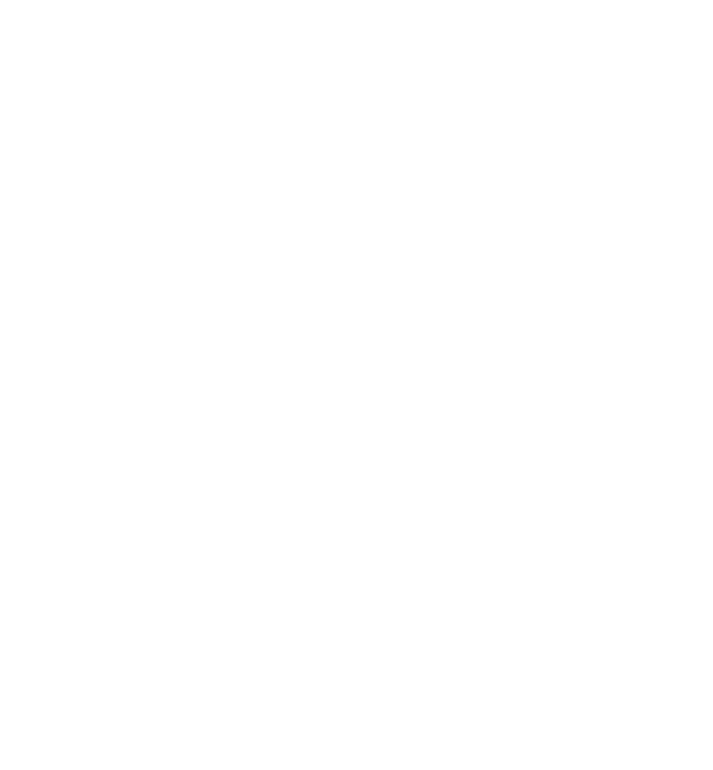
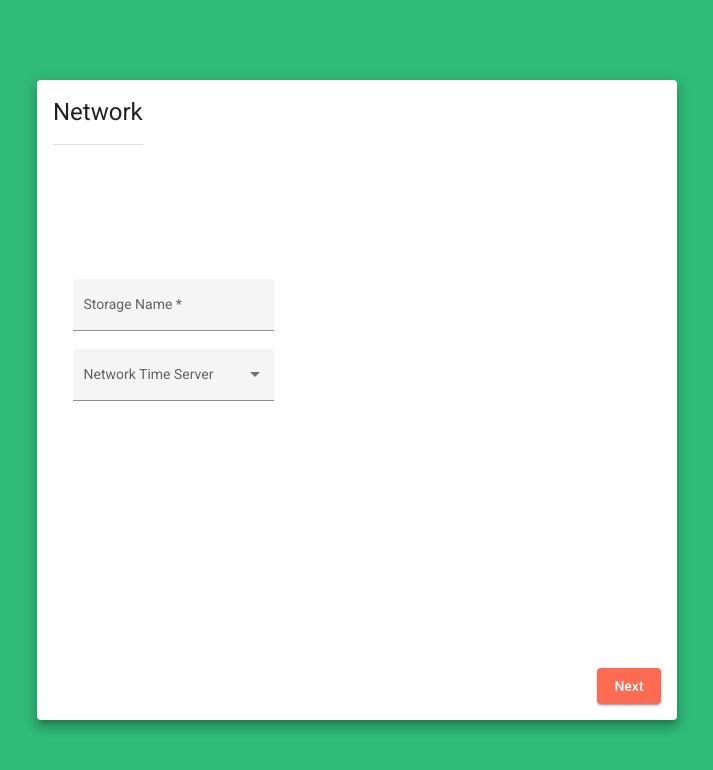
Before and after one commit to jecluis/project-cthulhu, an Angular app: page /setup-network in a window 1280 px wide. Before the commit this address led to /. Shown: the top 770 px of the page, without its empty margins (283-996 px from the left). Built offline with nearby package versions, Linux system fonts and the light colour scheme.

Commit message:
setup/network: mock-ish network setup view
Signed-off-by: Joao Eduardo Luis <joao@wipwd.dev>

```diff
--- a/src/app/app-routing.module.ts
+++ b/src/app/app-routing.module.ts
@@ -1,5 +1,6 @@
 import { NgModule } from '@angular/core';
 import { Routes, RouterModule } from '@angular/router';
+import { SetupNetworkComponent } from './setup/setup-network/setup-network.component';
 import { SetupStorageComponent } from './setup/setup-storage/setup-storage.component';
 import { SetupComponent } from './setup/setup.component';
 import { WelcomeComponent } from './welcome/welcome.component';
@@ -9,6 +10,9 @@
   { path: 'setup', component: SetupComponent, data: { animation: 'setup' } },
   { path: 'setup-storage', component: SetupStorageComponent,
     data: { animation: 'setup-storage' }
+  },
+  { path: 'setup-network', component: SetupNetworkComponent,
+    data: { animation: 'setup-network' }
   }
 ];
 
--- a/src/app/app.module.ts
+++ b/src/app/app.module.ts
@@ -19,6 +19,7 @@
 import { MatInputModule } from '@angular/material/input';
 import { MatSelectModule } from '@angular/material/select';
 import { MatProgressBarModule } from '@angular/material/progress-bar';
+import { SetupNetworkComponent } from './setup/setup-network/setup-network.component';
 
 
 @NgModule({
@@ -27,7 +28,8 @@
     WelcomeComponent,
     SetupComponent,
     SetupInventoryItemComponent,
-    SetupStorageComponent
+    SetupStorageComponent,
+    SetupNetworkComponent
   ],
   imports: [
     BrowserModule,
--- /dev/null
+++ b/src/app/setup/setup-network/setup-network.component.html
@@ -0,0 +1,49 @@
+<div class="container" fxLayout="column" fxLayoutAlign="center center">
+
+  <mat-card class="mat-elevation-z8 content-card"
+      fxLayout="column" fxLayoutAlign="space-between start">
+
+    <div matCardTitle>
+      <h1>Network</h1>
+      <mat-divider></mat-divider>
+    </div>
+
+    <div matCardContent class="content">
+
+      <div fxLayout="column" fxLayoutAlign="start start" style="padding: 20px">
+
+        <div fxLayout="row">
+          <mat-form-field appearance="fill">
+            <mat-label>Storage Name</mat-label>
+            <input matInput required>
+          </mat-form-field>
+        </div>
+
+        <div fxLayout="row">
+          <mat-form-field appearance="fill">
+            <mat-label>Network Time Server</mat-label>
+            <mat-select>
+              <mat-option value="pt">0.pt.pool.ntp.org</mat-option>
+              <mat-option value="eu-2">2.europe.pool.ntp.org</mat-option>
+              <mat-option value="eu-3">3.europe.pool.ntp.org</mat-option>
+            </mat-select>
+
+
+          </mat-form-field>
+        </div>
+
+      </div>
+
+    </div>
+
+    <span></span>
+
+    <div fxLayout="row" fxLayoutAlign="end center" style="width: 100%">
+      <button mat-raised-button class="button-next">
+        Next
+      </button>
+    </div>
+
+  </mat-card>
+
+</div>
--- /dev/null
+++ b/src/app/setup/setup-network/setup-network.component.scss
@@ -0,0 +1,31 @@
+.container {
+    background-color: #30BA78;
+    width: 100vw;
+    height: 100vh;
+}
+
+.content-card {
+    width: 50vw;
+    height: 80vh;
+}
+
+.content {
+    width: 100%;
+}
+
+.success {
+    color: #30BA78;
+}
+
+.error {
+    color: #FF6A52;
+}
+
+.warn {
+    color: orange;
+}
+
+.button-next {
+    background-color: #FF6A52;
+    color: white;
+}
--- /dev/null
+++ b/src/app/setup/setup-network/setup-network.component.ts
@@ -0,0 +1,15 @@
+import { Component, OnInit } from '@angular/core';
+
+@Component({
+  selector: 'app-setup-network',
+  templateUrl: './setup-network.component.html',
+  styleUrls: ['./setup-network.component.scss']
+})
+export class SetupNetworkComponent implements OnInit {
+
+  constructor() { }
+
+  ngOnInit(): void {
+  }
+
+}
--- a/src/app/setup/setup-storage/setup-storage.component.html
+++ b/src/app/setup/setup-storage/setup-storage.component.html
@@ -156,7 +156,8 @@
     <span></span>
 
     <div fxLayout="row" fxLayoutAlign="end center" style="width: 100%">
-      <button mat-raised-button class="button-next">
+      <button mat-raised-button class="button-next"
+          routerLink="/setup-network" [disabled]="!hasSelectedStrategy()">
         Next
       </button>
     </div>
--- a/src/app/setup/setup-storage/setup-storage.component.ts
+++ b/src/app/setup/setup-storage/setup-storage.component.ts
@@ -77,4 +77,8 @@
     }
   }
 
+  public hasSelectedStrategy(): boolean {
+    return (this.getDiskStrategy() !== "" && this.getRAID() !== "");
+  }
+
 }
```
Also changed, not shown: 1 other file (tests, documents, lock files or other folders).
